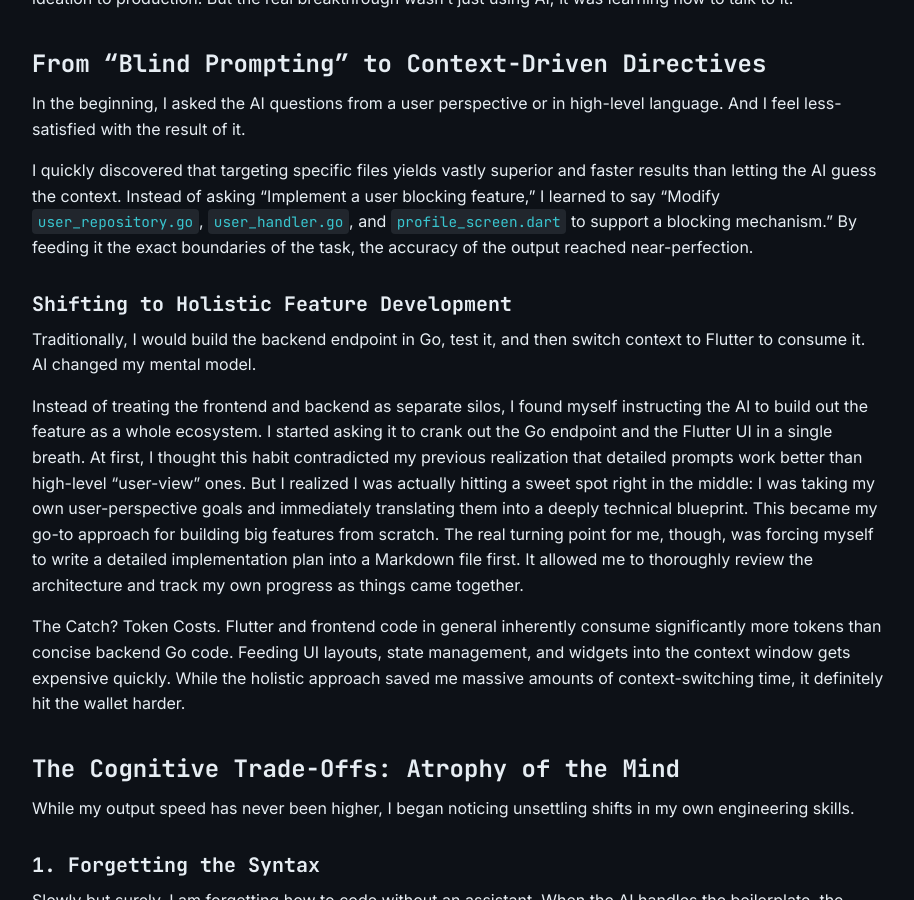
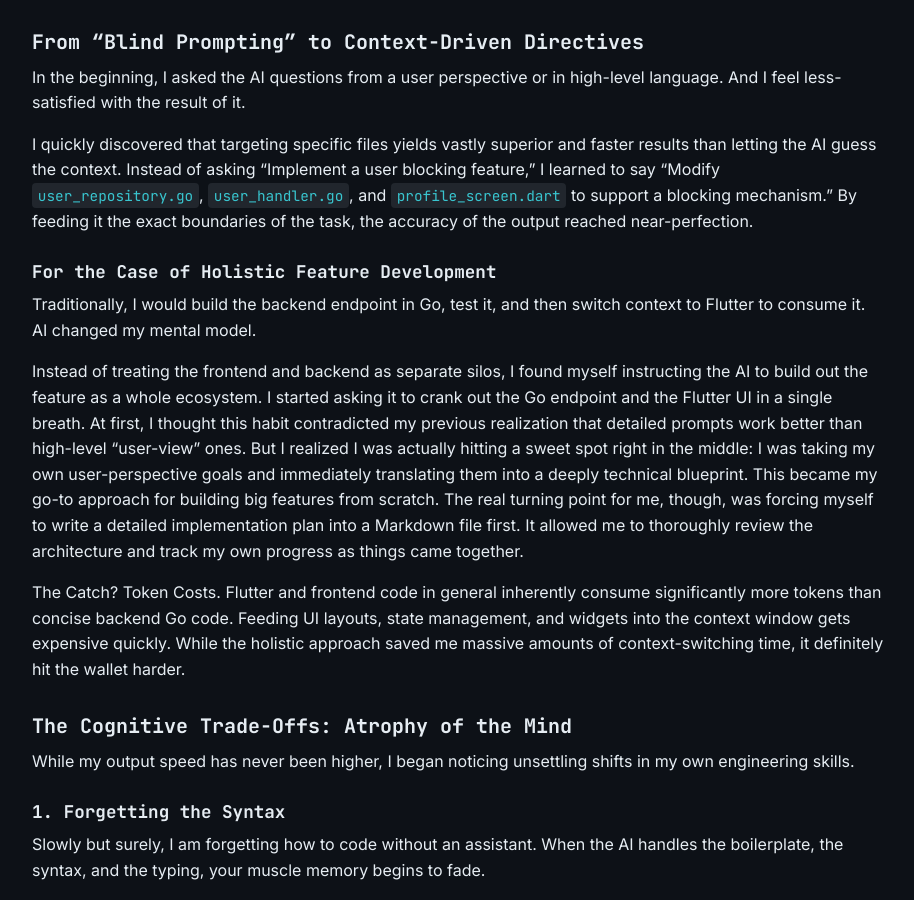
Before and after one commit to theikalman/theikalman.github.io, a Jekyll site: the page built from _posts/2026-07-02-my-experiences-of-integrating-ai-to-my-workflow.md, in a window 1280 px wide and 900 px high, scrolled down 1043 px. Shown: the whole window, without its empty margins (182-1096 px from the left). Built offline with Jekyll 4.4.1, drawn with Linux system fonts in a browser that asks for light colours.

Commit message:
Update AI integration experiences in workflow article

```diff
--- a/_posts/2026-07-02-my-experiences-of-integrating-ai-to-my-workflow.md
+++ b/_posts/2026-07-02-my-experiences-of-integrating-ai-to-my-workflow.md
@@ -22,7 +22,7 @@ For the background, here is the tech stack that I use on daily basis:
 - Golang on the backend
 - Flutter on the frontend
 
-## The Tech Stack & Tooling Shift
+### The Tech Stack & Tooling Shift
 
 My experiment was split into two AI agent provider that I use.
 
@@ -44,7 +44,7 @@ As the weeks went by, my velocity skyrocketed. The more I used these tools, the
 faster features went from ideation to production. But the real breakthrough
 wasn't just using AI; it was learning how to talk to it.
 
-## From "Blind Prompting" to Context-Driven Directives
+### From "Blind Prompting" to Context-Driven Directives
 
 In the beginning, I asked the AI questions from a user perspective or in
 high-level language. And I feel less-satisfied with the result of it.
@@ -56,7 +56,7 @@ faster results than letting the AI guess the context. Instead of asking
 blocking mechanism." By feeding it the exact boundaries of the task, the
 accuracy of the output reached near-perfection.
 
-### Shifting to Holistic Feature Development
+#### For the Case of Holistic Feature Development
 
 Traditionally, I would build the backend endpoint in Go, test it, and then
 switch context to Flutter to consume it. AI changed my mental model.
@@ -80,18 +80,18 @@ layouts, state management, and widgets into the context window gets expensive
 quickly. While the holistic approach saved me massive amounts of
 context-switching time, it definitely hit the wallet harder.
 
-## The Cognitive Trade-Offs: Atrophy of the Mind
+### The Cognitive Trade-Offs: Atrophy of the Mind
 
 While my output speed has never been higher, I began noticing unsettling shifts
 in my own engineering skills.
 
-### 1. Forgetting the Syntax
+#### 1. Forgetting the Syntax
 
 Slowly but surely, I am forgetting how to code without an assistant. When the
 AI handles the boilerplate, the syntax, and the typing, your muscle memory
 begins to fade.
 
-### 2. Outsourcing Investigation
+#### 2. Outsourcing Investigation
 
 I have noticed a decline in my urge to dive deep into debugging. Instead of
 reading through tracebacks or manually analyzing database states, my first
@@ -99,7 +99,7 @@ instinct now is to dump raw logs, database query results, and error outputs
 directly into the AI and ask it to investigate. It is highly efficient, but it
 feels like outsourcing the soul of engineering.
 
-### 3. Losing Touch with Implementation Details
+#### 3. Losing Touch with Implementation Details
 
 I find myself caring less and less about the granular implementation details of
 the code itself. As long as the integration tests pass and the feature works
@@ -114,7 +114,7 @@ love.
 > without any AI assistance. Paradoxically, using AI to save time at work has
 > made my personal schedule much busier, just to maintain my mental edge.
 
-## Guardrails & The Reality of the "AI Myth"
+### Guardrails & The Reality of the "AI Myth"
 
 Despite using these tools heavily, I maintain a strict boundaries policy: **I
 do not give AI access to everything.** Total autonomy is a security and
@@ -128,7 +128,7 @@ because they believe the AI does all the work. I find myself spending more time
 and effort managing expectations, educating clients, and explaining the
 realities of software architecture than I used to.
 
-## The Verdict: The Widening Gap in Software Engineering
+### The Verdict: The Widening Gap in Software Engineering
 
 Ultimately, these past two months have proven to me that **AI is not a
 replacement for software engineers. It is a tool you must master to stay
```
